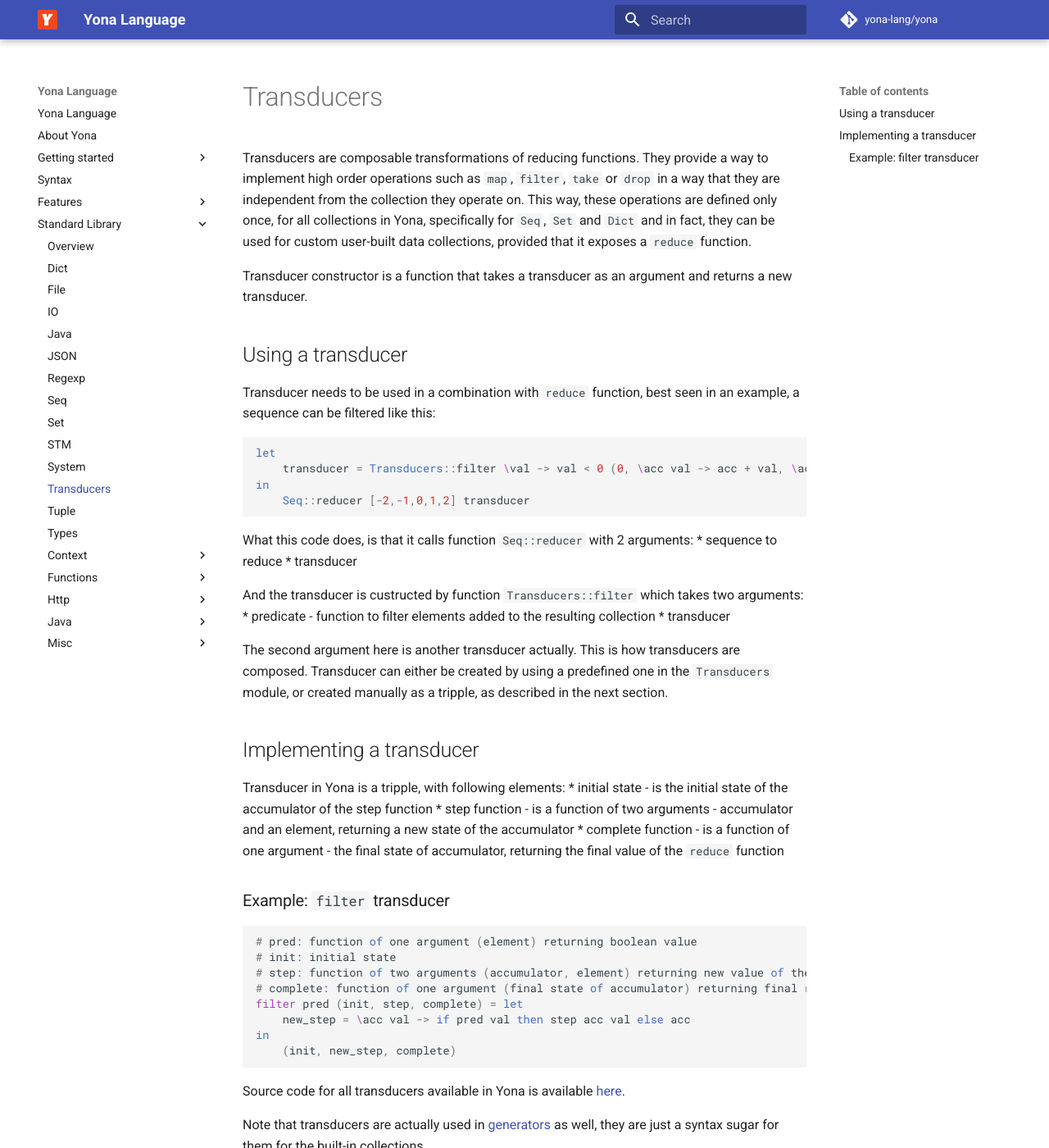
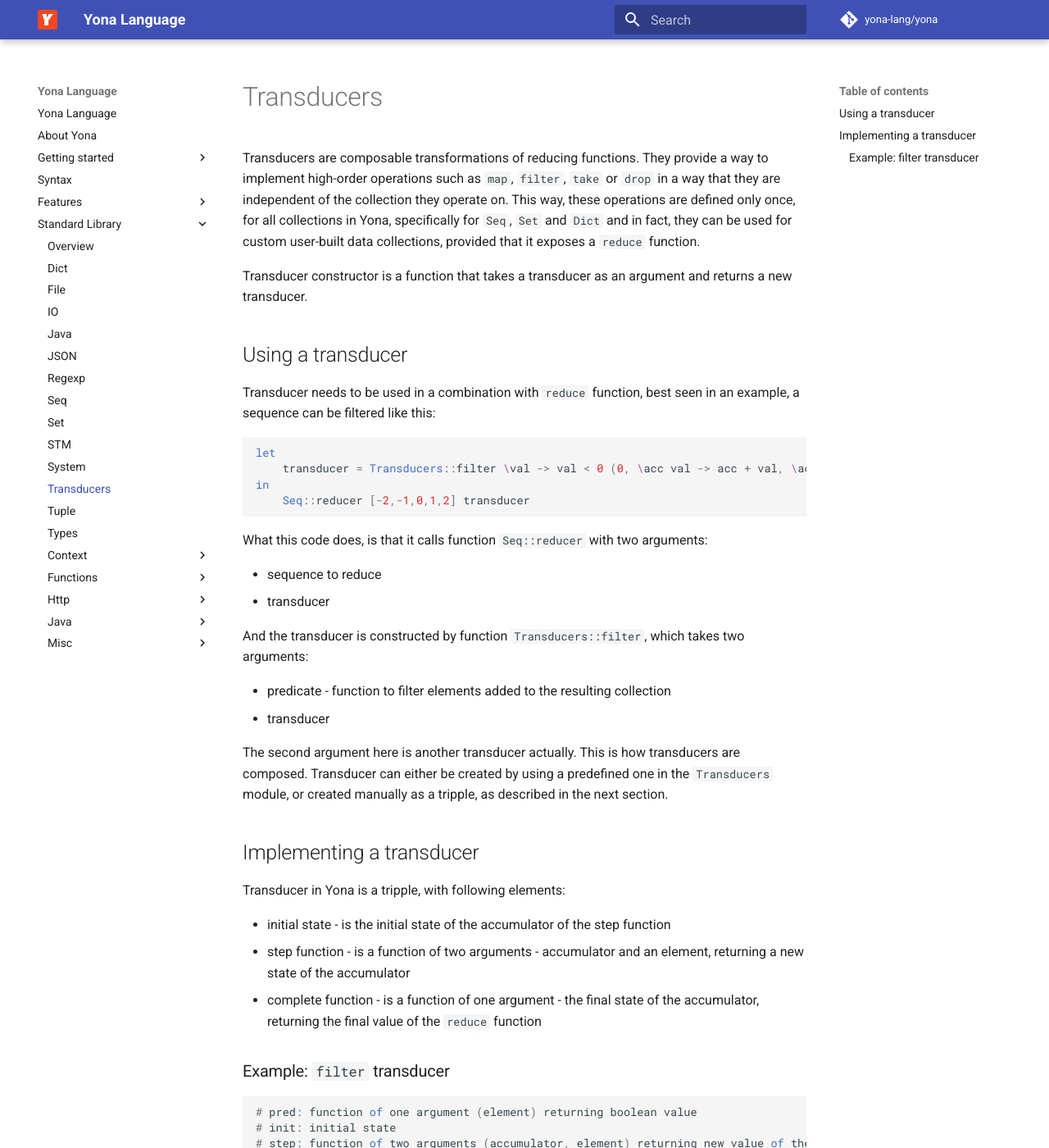
Before and after one commit to yona-lang/homepage, an MkDocs documentation site: the page built from docs/stdlib/transducers.md, in a window 1280 px wide and 1400 px high. Shown: the whole window at 82% size. Built offline with MkDocs 1.6.1 and Material for MkDocs 9.7.7, drawn with Linux system fonts in a browser that asks for light colours; comment, search, counter and statistics services are not loaded.

Commit message:
fixing transdcuers section

````diff
--- a/docs/stdlib/transducers.md
+++ b/docs/stdlib/transducers.md
@@ -3,7 +3,7 @@ title: "Transducers"
 tags: stdlib
 ---
 
-Transducers are composable transformations of reducing functions. They provide a way to implement high order operations such as `map`, `filter`, `take` or `drop` in a way that they are independent from the collection they operate on. This way, these operations are defined only once, for all collections in Yona, specifically for `Seq`, `Set` and `Dict` and in fact, they can be used for custom user-built data collections, provided that it exposes a `reduce` function.
+Transducers are composable transformations of reducing functions. They provide a way to implement high-order operations such as `map`, `filter`, `take` or `drop` in a way that they are independent of the collection they operate on. This way, these operations are defined only once, for all collections in Yona, specifically for `Seq`, `Set` and `Dict` and in fact, they can be used for custom user-built data collections, provided that it exposes a `reduce` function.
 
 Transducer constructor is a function that takes a transducer as an argument and returns a new transducer.
 
@@ -17,11 +17,13 @@ in
     Seq::reducer [-2,-1,0,1,2] transducer
 ```
 
-What this code does, is that it calls function `Seq::reducer` with 2 arguments:
+What this code does, is that it calls function `Seq::reducer` with two arguments:
+
 * sequence to reduce
 * transducer
 
-And the transducer is custructed by function `Transducers::filter` which takes two arguments:
+And the transducer is constructed by function `Transducers::filter`, which takes two arguments:
+
 * predicate - function to filter elements added to the resulting collection
 * transducer
 
@@ -29,9 +31,10 @@ The second argument here is another transducer actually. This is how transducers
 
 ## Implementing a transducer
 Transducer in Yona is a tripple, with following elements:
+
 * initial state - is the initial state of the accumulator of the step function
 * step function - is a function of two arguments - accumulator and an element, returning a new state of the accumulator
-* complete function - is a function of one argument - the final state of accumulator, returning the final value of the `reduce` function
+* complete function - is a function of one argument - the final state of the accumulator, returning the final value of the `reduce` function
 
 ### Example: `filter` transducer
 ```haskell
````
